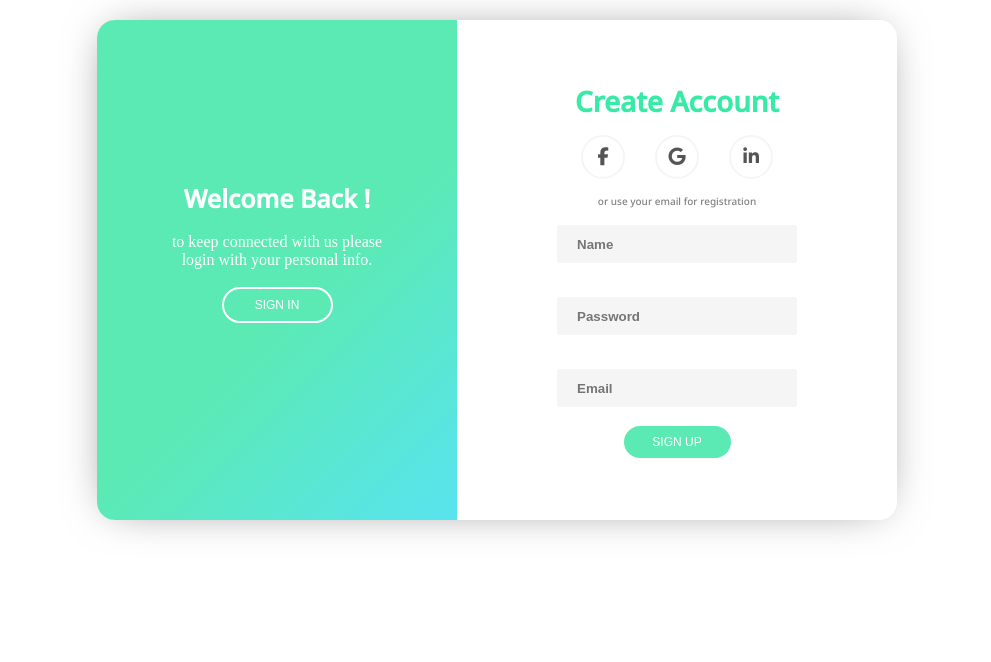
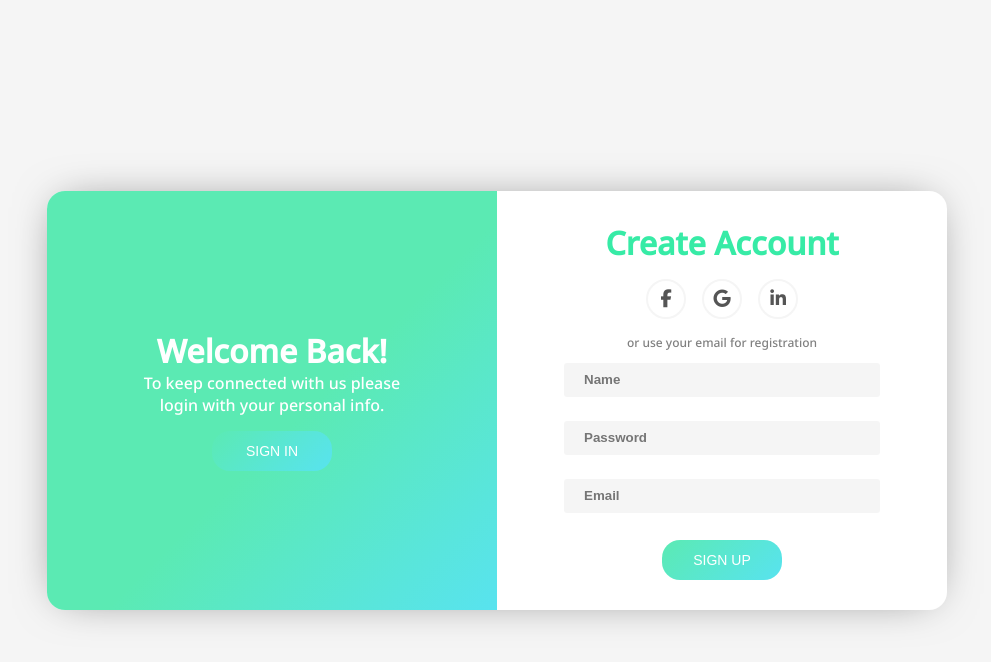
Before and after one commit to ayeshashafique018/webengineering, a plain HTML site: page index.html in a window 1280 px wide. Shown: the whole page, without its empty margins (143-1134 px from the left). Drawn offline with Linux system fonts and the light colour scheme.

Commit message:
Update index.html

```diff
--- a/index.html
+++ b/index.html
@@ -8,93 +8,79 @@
   <link rel="preconnect" href="https://fonts.gstatic.com" crossorigin>
   <link href="https://fonts.googleapis.com/css2?family=Noto+Sans:wght@500&display=swap" rel="stylesheet">
 
-    <!-- Font Awesome for Auto Icons -->
+  <!-- Font Awesome -->
   <link rel="stylesheet" href="https://cdnjs.cloudflare.com/ajax/libs/font-awesome/6.5.0/css/all.min.css">
 
-    <title>Document</title>
+  <title>Responsive Form</title>
   <style>
     * {
-            margin: 0px;
-            padding-top: 0px;
+      margin: 0;
+      padding: 0;
+      box-sizing: border-box;
+    }
+
+    body {
+      font-family: 'Noto Sans', sans-serif;
+      display: flex;
+      justify-content: center;
+      align-items: center;
+      min-height: 100vh;
+      background: #f5f5f5;
     }
 
     .container {
       display: flex;
       justify-content: center;
       align-items: center;
+      width: 95%;
+      max-width: 900px;
     }
 
     .item {
-            margin-top: 20px;
+      display: flex;
+      flex-wrap: wrap;
       box-shadow: -1px 0px 45px -16px rgba(0, 0, 0, 0.57);
-            display: flex;
-            height: 500px;
-            width: 800px;
       border-radius: 18px;
-            justify-content: center;
-            align-items: center;
+      overflow: hidden;
+      background: white;
+      width: 100%;
     }
 
     .welcome {
+      flex: 1 1 300px;
       background: linear-gradient(135deg, rgb(91, 234, 179) 35%, rgb(91, 234, 179) 55%, rgb(88, 227, 239) 100%);
       color: white;
-            height: inherit;
-            width: 45%;
-            border-top-left-radius: 18px;
-            border-bottom-left-radius: 18px;
+      display: flex;
+      flex-direction: column;
+      justify-content: center;
+      align-items: center;
+      padding: 30px;
       text-align: center;
     }
 
-        .side1 {
-            margin-top: 161px;
+    .divform {
+      flex: 1 1 300px;
+      display: flex;
+      justify-content: center;
+      align-items: center;
+      padding: 30px;
     }
 
-        .divform {
-            display: flex;
-            width: 55%;
-            height: inherit;
-            justify-content: center;
-            align-items: center;
-            text-align: center;
-            border-bottom-right-radius: 18px;
-            border-top-right-radius: 18px;
-            margin-top: 74px;
-        }
-
-        .forminput {
-            display: flex;
-            height: 257px;
-            width: 317px;
-            justify-content: center;
+    .form {
+      width: 100%;
+      max-width: 320px;
       text-align: center;
     }
 
-        .form {
-            height: 450px;
-            align-items: center;
-            justify-content: center;
-        }
-
-        input {
-            padding: 0px 20px;
-            font-weight: bold;
-            background-color: whitesmoke;
-            border: 2px solid white;
-            margin: 15px 0px;
-            width: 200px;
-            height: 38px;
-            border-radius: 5px;
-        }
-
-        .head {
-            font-size: 14px;
-            font-family: 'Noto Sans', sans-serif;
+    .head h1 {
+      color: rgb(55, 235, 166);
+      margin-bottom: 10px;
     }
 
     .iconparent {
       display: flex;
       justify-content: center;
-            margin: 0px;
+      margin: 15px 0;
     }
 
     .iconchild {
@@ -102,7 +88,7 @@
       height: 40px;
       border: 2px solid whitesmoke;
       border-radius: 50%;
-            margin: 15px;
+      margin: 0 8px;
       display: flex;
       justify-content: center;
       align-items: center;
@@ -110,6 +96,7 @@
       color: #555;
       background: white;
       cursor: pointer;
+      transition: 0.3s;
     }
 
     .iconchild:hover {
@@ -117,29 +104,56 @@
       background: #5beab3;
     }
 
-        .welcome h1 {
-            font-size: 25px;
-            font-family: 'Noto Sans', sans-serif;
+    input {
+      padding: 0 20px;
+      font-weight: bold;
+      background-color: whitesmoke;
+      border: 2px solid white;
+      margin: 10px 0;
+      width: 100%;
+      height: 38px;
+      border-radius: 5px;
     }
 
     button {
-            font-size: 12px;
+      font-size: 14px;
       color: white;
-            height: 36px;
-            width: 111px;
+      height: 40px;
+      width: 120px;
       border-radius: 18px;
-            border: 2px solid white;
-            background: linear-gradient(135deg, rgb(91, 234, 179) 100%, rgb(211, 235, 237) 100%);
+      border: none;
+      background: linear-gradient(135deg, rgb(91, 234, 179), rgb(88, 227, 239));
+      cursor: pointer;
+      margin-top: 15px;
+      transition: 0.3s;
+    }
+
+    button:hover {
+      opacity: 0.9;
     }
 
     .divform p {
-            font-size: 10px;
-            font-family: 'Noto Sans', sans-serif;
+      font-size: 12px;
       color: grey;
+      margin-top: 8px;
     }
 
-        .head h1 {
-            color: rgb(55, 235, 166);
+    /* Mobile adjustments */
+    @media (max-width: 768px) {
+      .item {
+        flex-direction: column;
+        text-align: center;
+      }
+
+      .welcome,
+      .divform {
+        width: 100%;
+        border-radius: 0;
+      }
+
+      .welcome {
+        padding: 40px 20px;
+      }
     }
   </style>
 </head>
@@ -149,16 +163,9 @@
     <div class="item">
 
       <div class="welcome">
-                <div class="side1">
-                    <h1>Welcome Back !</h1>
-                    <br>
-                    <p>to keep connected with us please
-                        <br>
-                        login with your personal info.
-                    </p>
-                    <br>
-                    <button class="signup">SIGN IN</button>
-                </div>
+        <h1>Welcome Back!</h1>
+        <p>To keep connected with us please<br> login with your personal info.</p>
+        <button>SIGN IN</button>
       </div>
 
       <div class="divform">
@@ -173,17 +180,15 @@
             <p>or use your email for registration</p>
           </div>
 
-                    <div class="forminput">
-                        <form action="">
+          <form>
             <input type="text" placeholder="Name"><br>
             <input type="password" placeholder="Password"><br>
             <input type="email" placeholder="Email"><br>
-                            <div class="btn" style="display: flex; justify-content: center;"></div>
-                            <button class="button">SIGN UP</button>
+            <button type="submit">SIGN UP</button>
           </form>
         </div>
       </div>
-            </div>
+
     </div>
   </div>
 </body>
```
Lines whose indentation alone changed are shown as unchanged.
